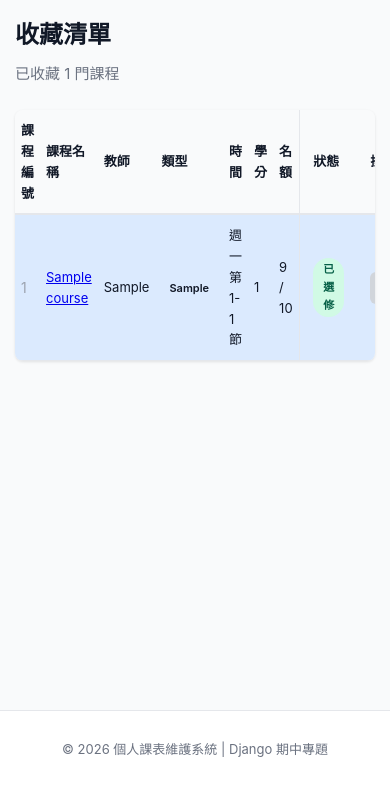
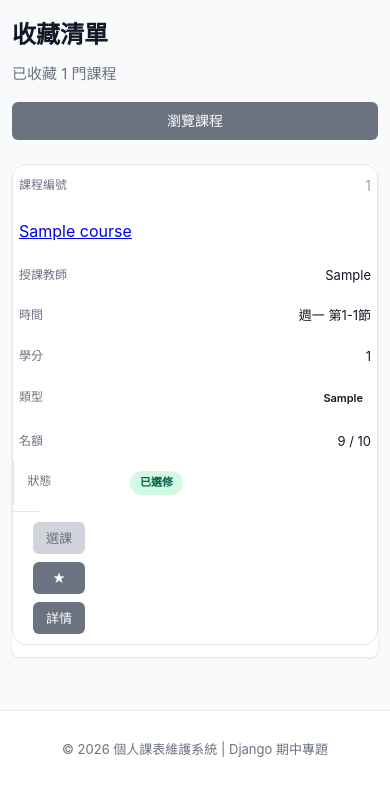
Before and after one commit to 11346070/Class-Schedule, a Django app: page /favorites/ in a window 390 px wide. Shown: the part 56-844 px from the top of the page. Run offline with Django 5.2, Linux system fonts and the light colour scheme; a user stored in the database is signed in; tables that the repository leaves empty hold one stand-in row (values such as "Sample post").

Commit message:
feat: 課程與收藏清單改為同一寬度，手機改成卡片
桌面不再橫向捲動，收藏改用星號，手機改成直向卡片。

Co-authored-by: Cursor <cursoragent@cursor.com>

```diff
--- a/static/css/style.css
+++ b/static/css/style.css
@@ -562,14 +562,24 @@ body {
 
 /* === 課程清單：狀態與操作欄 === */
 .course-table-wrapper {
-    overflow-x: auto;
+    overflow-x: visible;
 }
 
 .course-table.course-list-table {
     width: 100%;
     min-width: 0;
-    table-layout: auto;
-}
+    table-layout: fixed;
+}
+
+.course-table.course-list-table th:nth-child(1) { width: 8%; }
+.course-table.course-list-table th:nth-child(2) { width: 16%; }
+.course-table.course-list-table th:nth-child(3) { width: 9%; }
+.course-table.course-list-table th:nth-child(4) { width: 11%; }
+.course-table.course-list-table th:nth-child(5) { width: 5%; }
+.course-table.course-list-table th:nth-child(6) { width: 7%; }
+.course-table.course-list-table th:nth-child(7) { width: 7%; }
+.course-table.course-list-table th:nth-child(8) { width: 17%; }
+.course-table.course-list-table th:nth-child(9) { width: 20%; }
 
 .course-table.course-list-table th,
 .course-table.course-list-table td {
@@ -644,6 +654,13 @@ body {
     width: 2.25rem;
     min-width: 2.25rem;
     padding: 0;
+}
+
+@media (max-width: 1100px) {
+    .course-actions .btn {
+        min-width: 3.25rem;
+        padding: 0 0.55rem;
+    }
 }
 
 .course-actions .btn:disabled,
@@ -1219,8 +1236,51 @@ body {
     }
 
     .course-table {
-        min-width: 600px;
+        min-width: 0;
         font-size: 0.875rem;
+    }
+
+    .course-table.course-list-table thead { display: none; }
+    .course-table.course-list-table,
+    .course-table.course-list-table tbody,
+    .course-table.course-list-table tr { display: block; }
+    .course-table.course-list-table tr {
+        margin-bottom: 12px;
+        border: 1px solid var(--border-color);
+        border-radius: 14px;
+        background: #fff;
+        overflow: hidden;
+    }
+    .course-table.course-list-table td {
+        display: flex;
+        justify-content: space-between;
+        align-items: flex-start;
+        gap: 12px;
+        width: auto;
+        border: 0;
+    }
+    .course-table.course-list-table td::before {
+        content: attr(data-label);
+        flex: 0 0 4.5rem;
+        color: var(--text-secondary);
+        font-size: 12px;
+    }
+    .course-table.course-list-table td[data-label="課程名稱"],
+    .course-table.course-list-table td[data-label="操作"] { display: block; }
+    .course-table.course-list-table td[data-label="課程名稱"]::before,
+    .course-table.course-list-table td[data-label="操作"]::before { content: none; }
+    .course-table.course-list-table td[data-label="課程名稱"] { font-size: 1rem; padding-top: 12px; }
+    .course-table.course-list-table td[data-label="操作"] {
+        border-top: 1px solid var(--border-color);
+        margin-top: 6px;
+    }
+
+    .course-table-wrapper:has(.course-list-table) {
+        overflow-x: visible;
+    }
+
+    .course-table.course-list-table .course-actions {
+        flex-wrap: wrap;
     }
 
     .course-table th,
--- a/templates/base.html
+++ b/templates/base.html
@@ -4,7 +4,7 @@
     <meta charset="UTF-8">
     <meta name="viewport" content="width=device-width, initial-scale=1.0">
     <title>{% block title %}個人課表維護系統{% endblock %}</title>
-    <link rel="stylesheet" href="/static/css/style.css?v=20261029l">
+    <link rel="stylesheet" href="/static/css/style.css?v=20261029m">
     {% block extra_css %}{% endblock %}
 </head>
 <body>
--- a/templates/favorites.html
+++ b/templates/favorites.html
@@ -2,12 +2,13 @@
 
 {% block title %}收藏清單 - 個人課表維護系統{% endblock %}
 
-{% block container_class %}container-wide{% endblock %}
-
 {% block content %}
-<div class="page-header">
-    <h1>收藏清單</h1>
-    <p class="lead">已收藏 {{ favorites_count }} 門課程</p>
+<div class="page-header page-header-split">
+    <div>
+        <h1>收藏清單</h1>
+        <p class="lead">已收藏 {{ favorites_count }} 門課程</p>
+    </div>
+    <a class="btn btn-secondary" href="{% url 'course_list' %}">瀏覽課程</a>
 </div>
 
 {% if courses %}
@@ -18,10 +19,10 @@
             <tr>
                 <th>課程編號</th>
                 <th>課程名稱</th>
-                <th>教師</th>
-                <th>類型</th>
+                <th>授課教師</th>
                 <th>時間</th>
                 <th>學分</th>
+                <th>類型</th>
                 <th>名額</th>
                 <th class="col-status">狀態</th>
                 <th class="col-actions">操作</th>
@@ -30,20 +31,20 @@
         <tbody>
             {% for course in courses %}
             <tr class="{% if course.is_full %}full-row{% elif course.is_enrolled %}enrolled-row{% endif %}">
-                <td><span class="course-id">{{ course.course_id }}</span></td>
-                <td>
+                <td data-label="課程編號"><span class="course-id">{{ course.course_id }}</span></td>
+                <td data-label="課程名稱">
                     <a href="{% url 'course_detail' course.course_id %}">{{ course.name }}</a>
                 </td>
-                <td>{{ course.teacher }}</td>
-                <td>
+                <td data-label="授課教師">{{ course.teacher }}</td>
+                <td data-label="時間">{{ course.time_display }}</td>
+                <td data-label="學分">{{ course.credits }}</td>
+                <td data-label="類型">
                     <span class="course-type-badge badge-{{ course.course_type }}">{{ course.course_type }}</span>
                 </td>
-                <td>{{ course.time_display }}</td>
-                <td>{{ course.credits }}</td>
-                <td class="{% if course.is_full %}quota-full{% elif course.remaining_quota <= 5 %}quota-low{% endif %}">
+                <td data-label="名額" class="{% if course.is_full %}quota-full{% elif course.remaining_quota <= 5 %}quota-low{% endif %}">
                     {{ course.remaining_quota }} / {{ course.total_quota }}
                 </td>
-                <td class="col-status">
+                <td class="col-status" data-label="狀態">
                     <div class="course-status-block">
                         {% if course.is_enrolled %}
                             <span class="badge badge-success">已選修</span>
@@ -59,7 +60,7 @@
                         {% endif %}
                     </div>
                 </td>
-                <td class="col-actions">
+                <td class="col-actions" data-label="操作">
                     <div class="course-actions">
                         {% if not course.is_enrolled and course.can_enroll %}
                         <form method="post" action="{% url 'enroll_course' %}">
@@ -76,7 +77,7 @@
                             {% csrf_token %}
                             <input type="hidden" name="course_id" value="{{ course.course_id }}">
                             <input type="hidden" name="next" value="favorites">
-                            <button type="submit" class="btn btn-danger btn-sm">取消收藏</button>
+                            <button type="submit" class="btn btn-secondary btn-sm btn-icon" title="取消收藏">★</button>
                         </form>
 
                         <a href="{% url 'course_detail' course.course_id %}" class="btn btn-secondary btn-sm">詳情</a>
```
Also changed, not shown: templates/course_list.html (+9 -11 lines).
